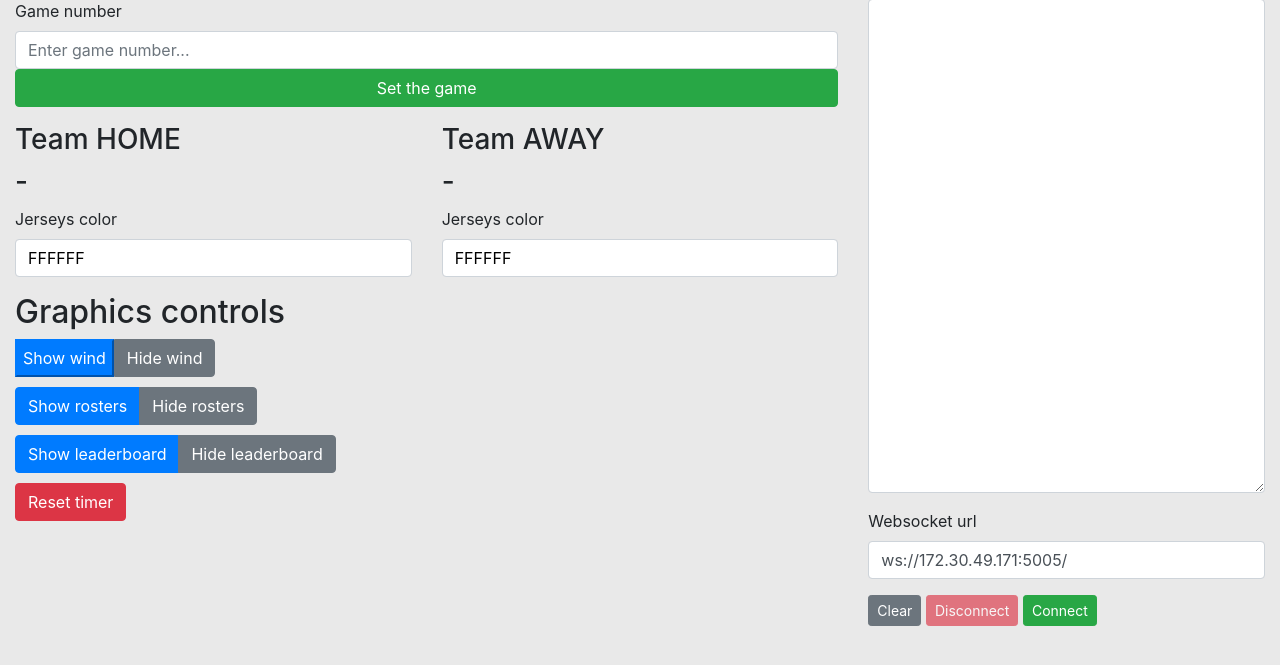
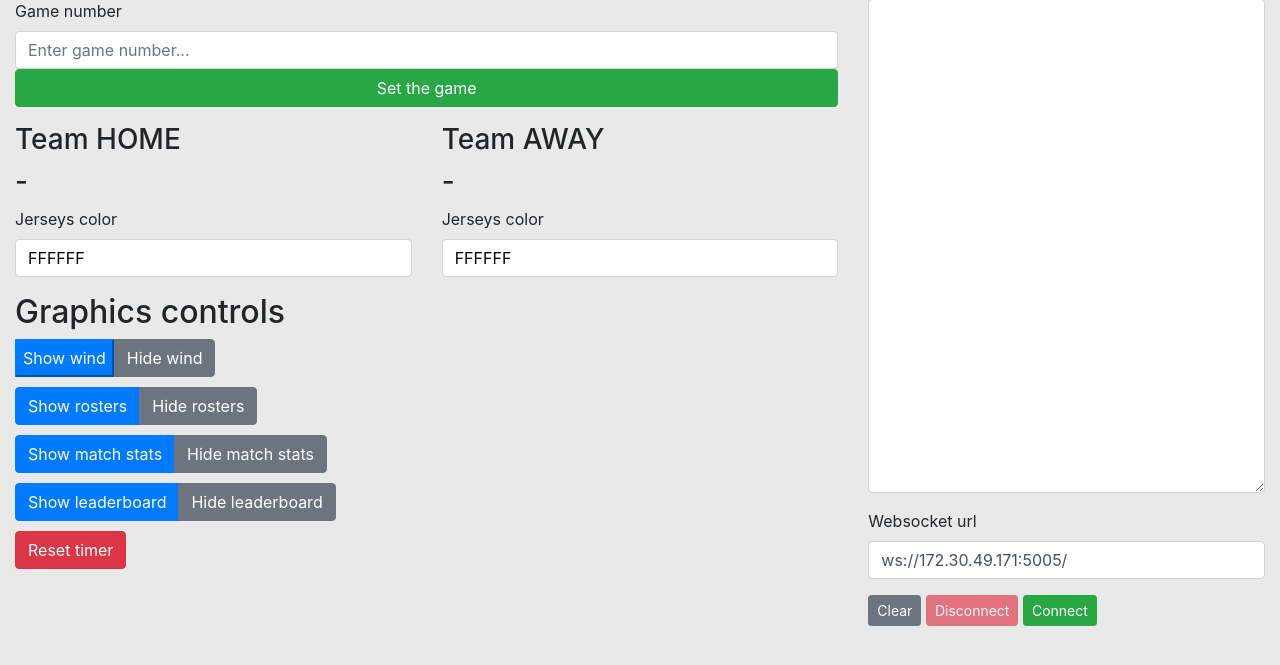
Before and after one commit to jklimek/scoreboard, a Flask app: page /controller in a window 1280 px wide. Shown: the part 47-712 px from the top of the page. Run offline with Flask 2, Linux system fonts and the light colour scheme; some libraries are stand-ins or nearby versions.

Commit message:
Stats toggles

```diff
--- a/scores_html/templates/controller.html
+++ b/scores_html/templates/controller.html
@@ -84,6 +84,12 @@
                         </div>
                         <div class="btn-ctrl-group">
                             <div class="btn-group" role="group">
+                                <button type="button" class="btn btn-primary">Show match stats</button>
+                                <button type="button" class="btn btn-secondary">Hide match stats</button>
+                            </div>
+                        </div>
+                        <div class="btn-ctrl-group">
+                            <div class="btn-group" role="group">
                                 <button type="button" class="btn btn-primary">Show leaderboard</button>
                                 <button type="button" class="btn btn-secondary">Hide leaderboard</button>
                             </div>
--- a/scores_server/app.py
+++ b/scores_server/app.py
@@ -278,6 +278,9 @@ def count_stats(events_data, players_data):
     points_per_player = stats.count_points_per_player(events_data, players_data)
 
 
+    # HERE SEND WEBSOCKET MSG TO SCOREBOARD
+
+
 def prepare_event(event):
     prepared_event = {"type": "scoreboard", "subtype": "", "data": {}}
 
```
